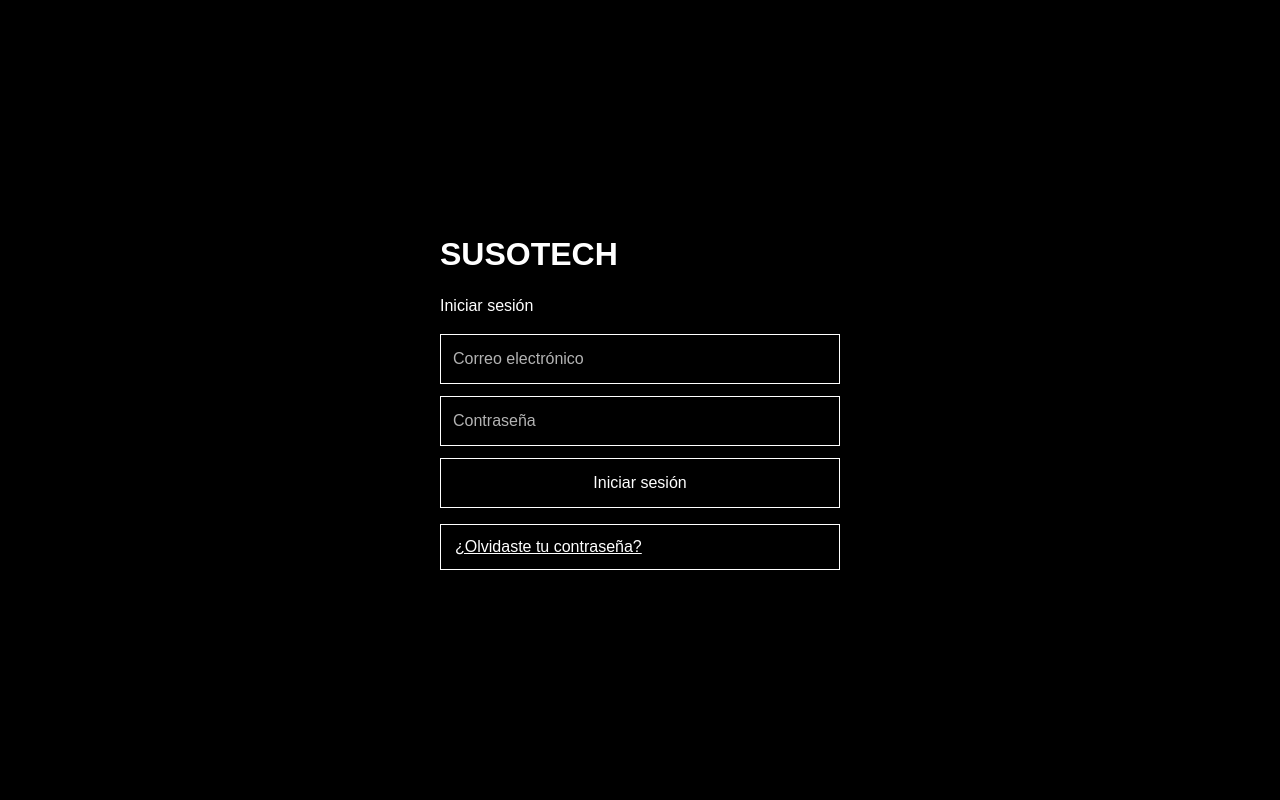
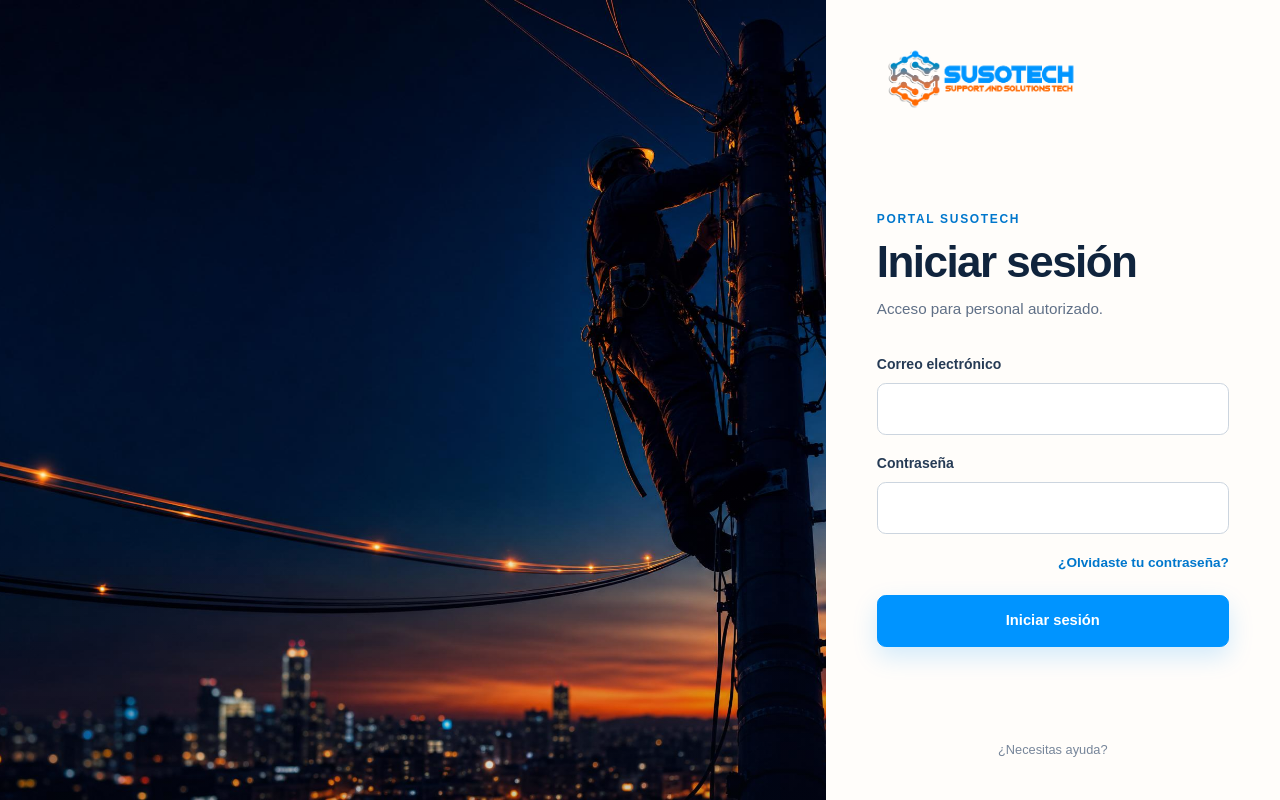
Before and after one commit to luisj305-lang/susotech-portal, a Next.js app: page /login in a window 1280 px wide. Built offline with nearby package versions, Linux system fonts and the light colour scheme; no server answers.

Commit message:
feat(auth): refresh login and recovery flow

```diff
--- /dev/null
+++ b/app/login/login.module.css
@@ -0,0 +1,310 @@
+.shell {
+  min-height: 100vh;
+  min-height: 100svh;
+  display: grid;
+  grid-template-rows: minmax(25svh, 32svh) minmax(0, 1fr);
+  overflow-x: hidden;
+  background: #ffffff;
+  color: #10243d;
+  color-scheme: light;
+}
+
+.visual {
+  position: relative;
+  min-height: 25svh;
+  overflow: hidden;
+  background: #04152d;
+}
+
+.visual::after {
+  position: absolute;
+  inset: 0;
+  content: "";
+  background: linear-gradient(180deg, transparent 60%, rgb(3 17 39 / 18%));
+  pointer-events: none;
+}
+
+.heroImage {
+  object-fit: cover;
+  object-position: 72% 45%;
+}
+
+.panel {
+  min-width: 0;
+  min-height: 68svh;
+  display: grid;
+  grid-template-rows: auto minmax(0, 1fr) auto;
+  padding: 1.5rem clamp(1.25rem, 6vw, 2.5rem) 1.25rem;
+  background: #fffdfa;
+}
+
+.brand {
+  display: flex;
+  align-items: center;
+  min-height: 3.5rem;
+}
+
+.logo {
+  width: clamp(12rem, 48vw, 15rem);
+  height: auto;
+  object-fit: contain;
+}
+
+.content {
+  width: 100%;
+  display: flex;
+  align-items: center;
+  justify-content: center;
+  padding: 2.5rem 0;
+}
+
+.formBlock {
+  width: min(100%, 25rem);
+}
+
+.heading {
+  margin-bottom: 2rem;
+}
+
+.heading h1 {
+  margin: 0;
+  color: #10243d;
+  font-size: clamp(2rem, 5vw, 2.75rem);
+  font-weight: 700;
+  line-height: 1.08;
+  letter-spacing: -0.035em;
+}
+
+.heading > p:last-child {
+  margin: 0.75rem 0 0;
+  color: #607087;
+  font-size: 0.95rem;
+  line-height: 1.6;
+}
+
+.eyebrow {
+  margin: 0 0 0.65rem;
+  color: #0077cc;
+  font-size: 0.75rem;
+  font-weight: 700;
+  letter-spacing: 0.14em;
+  text-transform: uppercase;
+}
+
+.form {
+  display: flex;
+  flex-direction: column;
+  gap: 1.15rem;
+}
+
+.field {
+  display: flex;
+  flex-direction: column;
+  gap: 0.5rem;
+  color: #263b55;
+  font-size: 0.875rem;
+  font-weight: 650;
+}
+
+.field input {
+  width: 100%;
+  min-height: 3.25rem;
+  padding: 0.75rem 0.9rem;
+  border: 1px solid #ccd5df;
+  border-radius: 0.55rem;
+  outline: none;
+  background: #ffffff;
+  color: #10243d;
+  font: inherit;
+  font-size: 1rem;
+  transition: border-color 160ms ease, box-shadow 160ms ease;
+}
+
+.field input:hover {
+  border-color: #96a5b6;
+}
+
+.field input:focus {
+  border-color: #0094ff;
+  box-shadow: 0 0 0 3px rgb(0 148 255 / 15%);
+}
+
+.field input:disabled {
+  cursor: not-allowed;
+  opacity: 0.65;
+}
+
+.field input:-webkit-autofill,
+.field input:-webkit-autofill:hover,
+.field input:-webkit-autofill:focus {
+  -webkit-text-fill-color: #10243d;
+  box-shadow: 0 0 0 1000px #ffffff inset;
+  caret-color: #10243d;
+}
+
+.primaryButton,
+.secondaryButton,
+.textButton {
+  min-height: 2.75rem;
+  border-radius: 0.55rem;
+  font: inherit;
+  font-size: 0.92rem;
+  font-weight: 700;
+  transition: background-color 160ms ease, border-color 160ms ease,
+    color 160ms ease, transform 160ms ease, opacity 160ms ease;
+}
+
+.primaryButton {
+  min-height: 3.25rem;
+  margin-top: 0.2rem;
+  border: 1px solid #0094ff;
+  background: #0094ff;
+  color: #ffffff;
+  box-shadow: 0 0.6rem 1.5rem rgb(0 148 255 / 18%);
+  cursor: pointer;
+}
+
+.primaryButton:hover:not(:disabled) {
+  border-color: #007dD8;
+  background: #007dD8;
+  transform: translateY(-1px);
+}
+
+.secondaryButton {
+  border: 1px solid #cbd5e1;
+  background: #ffffff;
+  color: #263b55;
+  cursor: pointer;
+}
+
+.secondaryButton:hover:not(:disabled) {
+  border-color: #0094ff;
+  color: #0077cc;
+}
+
+.textButton {
+  align-self: flex-end;
+  min-height: auto;
+  padding: 0;
+  border: 0;
+  background: transparent;
+  color: #0077cc;
+  font-size: 0.85rem;
+  cursor: pointer;
+}
+
+.textButton:hover:not(:disabled) {
+  color: #005fA5;
+  text-decoration: underline;
+  text-underline-offset: 0.2em;
+}
+
+.primaryButton:focus-visible,
+.secondaryButton:focus-visible,
+.textButton:focus-visible {
+  outline: 2px solid #0094ff;
+  outline-offset: 3px;
+}
+
+.primaryButton:disabled,
+.secondaryButton:disabled,
+.textButton:disabled {
+  cursor: not-allowed;
+  opacity: 0.6;
+  transform: none;
+}
+
+.status {
+  margin: 1.25rem 0 0;
+  padding: 0.85rem 1rem;
+  border: 1px solid #dce4ec;
+  border-radius: 0.55rem;
+  background: #f4f8fb;
+  color: #334a64;
+  font-size: 0.875rem;
+  line-height: 1.5;
+}
+
+.help {
+  color: #77869a;
+  font-size: 0.8rem;
+  text-align: center;
+}
+
+@media (min-width: 768px) {
+  .shell {
+    grid-template-columns: minmax(0, 1.1fr) minmax(22.5rem, 0.9fr);
+    grid-template-rows: 1fr;
+  }
+
+  .visual,
+  .panel {
+    min-height: 100vh;
+    min-height: 100svh;
+  }
+
+  .heroImage {
+    object-position: 64% center;
+  }
+
+  .panel {
+    padding: clamp(1.75rem, 3.2vw, 3rem);
+  }
+
+  .logo {
+    width: clamp(12rem, 21vw, 15rem);
+  }
+
+  .content {
+    padding: 2rem 0;
+  }
+
+  .heading h1 {
+    font-size: clamp(2.15rem, 4vw, 2.75rem);
+  }
+}
+
+@media (min-width: 1200px) {
+  .shell {
+    grid-template-columns: minmax(0, 64.5fr) minmax(25rem, 35.5fr);
+  }
+
+  .heroImage {
+    object-position: 60% center;
+  }
+
+  .panel {
+    padding-inline: clamp(2.75rem, 4vw, 5rem);
+  }
+
+  .logo {
+    width: clamp(13rem, 16vw, 16rem);
+  }
+}
+
+@media (min-width: 768px) and (max-height: 760px) {
+  .panel {
+    padding-block: 1.5rem;
+  }
+
+  .content {
+    padding-block: 1.25rem;
+  }
+
+  .heading {
+    margin-bottom: 1.4rem;
+  }
+
+  .form {
+    gap: 0.9rem;
+  }
+}
+
+@media (prefers-reduced-motion: reduce) {
+  .field input,
+  .primaryButton,
+  .secondaryButton,
+  .textButton {
+    transition: none;
+  }
+}
--- a/app/login/page.tsx
+++ b/app/login/page.tsx
@@ -1,8 +1,11 @@
 "use client";
 
+import Image from "next/image";
 import { useState } from "react";
 import { useRouter } from "next/navigation";
 import { supabase } from "@/lib/supabase/client";
+import { recoveryClient } from "@/lib/supabase/recovery-client";
+import styles from "./login.module.css";
 
 export default function LoginPage() {
   const [mode, setMode] = useState<"login" | "recovery">("login");
@@ -38,7 +41,7 @@ export default function LoginPage() {
     setIsLoading(true);
     setMessage("");
 
-    const { error } = await supabase.auth.resetPasswordForEmail(email, {
+    const { error } = await recoveryClient.auth.resetPasswordForEmail(email, {
       redirectTo: `${window.location.origin}/reset-password`,
     });
 
@@ -54,120 +57,137 @@ export default function LoginPage() {
   };
 
   return (
-    <main
-      style={{
-        minHeight: "100vh",
-        display: "flex",
-        alignItems: "center",
-        justifyContent: "center",
-        padding: "20px",
-      }}
-    >
-      <div
-        style={{
-          width: "100%",
-          maxWidth: "400px",
-          display: "flex",
-          flexDirection: "column",
-          gap: "16px",
-        }}
-      >
-        <h1 style={{ fontSize: "32px", fontWeight: "bold" }}>SUSOTECH</h1>
+    <main className={styles.shell}>
+      <section className={styles.visual} aria-hidden="true">
+        <Image
+          src="/login/login-hero.jpg"
+          alt=""
+          fill
+          priority
+          sizes="(max-width: 767px) 100vw, (max-width: 1199px) 55vw, 65vw"
+          className={styles.heroImage}
+        />
+      </section>
+
+      <section className={styles.panel} aria-labelledby="login-title">
+        <div className={styles.brand}>
+          <Image
+            src="/login/susotech-logo.png"
+            alt="Susotech — Support and Solutions Tech"
+            width={1890}
+            height={684}
+            priority
+            className={styles.logo}
+          />
+        </div>
+
+        <div className={styles.content}>
+          <div className={styles.formBlock}>
+            <div className={styles.heading}>
+              <p className={styles.eyebrow}>Portal Susotech</p>
+              <h1 id="login-title">
+                {mode === "login" ? "Iniciar sesión" : "Recuperar contraseña"}
+              </h1>
+              <p>
+                {mode === "login"
+                  ? "Acceso para personal autorizado."
+                  : "Ingresa tu correo y te enviaremos un enlace para continuar."}
+              </p>
+            </div>
 
             {mode === "login" ? (
               <>
-            <h2>Iniciar sesión</h2>
-
-            <form onSubmit={handleLogin} style={{ display: "flex", flexDirection: "column", gap: "12px" }}>
+                <form onSubmit={handleLogin} className={styles.form}>
+                  <label className={styles.field}>
+                    <span>Correo electrónico</span>
                     <input
                       type="email"
-                placeholder="Correo electrónico"
+                      name="email"
+                      autoComplete="email"
                       value={email}
                       onChange={(event) => setEmail(event.target.value)}
                       required
                       disabled={isLoading}
-                style={{ padding: "12px" }}
                     />
+                  </label>
 
+                  <label className={styles.field}>
+                    <span>Contraseña</span>
                     <input
                       type="password"
-                placeholder="Contraseña"
+                      name="password"
+                      autoComplete="current-password"
                       value={password}
                       onChange={(event) => setPassword(event.target.value)}
                       required
                       disabled={isLoading}
-                style={{ padding: "12px" }}
                     />
-
-              <button
-                type="submit"
-                disabled={isLoading}
-                style={{ padding: "12px", cursor: isLoading ? "not-allowed" : "pointer" }}
-              >
-                {isLoading ? "Ingresando..." : "Iniciar sesión"}
-              </button>
-            </form>
+                  </label>
 
                   <button
                     type="button"
                     onClick={() => setMode("recovery")}
                     disabled={isLoading}
-              style={{
-                background: "none",
-                border: "1px solid currentColor",
-                padding: "10px 14px",
-                textAlign: "left",
-                cursor: "pointer",
-                textDecoration: "underline",
-              }}
+                    className={styles.textButton}
                   >
                     ¿Olvidaste tu contraseña?
                   </button>
+
+                  <button
+                    type="submit"
+                    disabled={isLoading}
+                    aria-busy={isLoading}
+                    className={styles.primaryButton}
+                  >
+                    {isLoading ? "Ingresando..." : "Iniciar sesión"}
+                  </button>
+                </form>
               </>
             ) : (
-          <>
-            <h2>Recuperar contraseña</h2>
-
-            <form onSubmit={handleRecovery} style={{ display: "flex", flexDirection: "column", gap: "12px" }}>
+              <form onSubmit={handleRecovery} className={styles.form}>
+                <label className={styles.field}>
+                  <span>Correo electrónico</span>
                   <input
                     type="email"
-                placeholder="Correo electrónico"
+                    name="recovery-email"
+                    autoComplete="email"
                     value={email}
                     onChange={(event) => setEmail(event.target.value)}
                     required
                     disabled={isLoading}
-                style={{ padding: "12px" }}
                   />
+                </label>
 
                 <button
                   type="submit"
                   disabled={isLoading}
-                style={{ padding: "12px", cursor: isLoading ? "not-allowed" : "pointer" }}
+                  aria-busy={isLoading}
+                  className={styles.primaryButton}
                 >
                   {isLoading ? "Enviando..." : "Enviar enlace"}
                 </button>
-            </form>
 
                 <button
                   type="button"
                   onClick={() => setMode("login")}
                   disabled={isLoading}
-              style={{
-                background: "none",
-                border: "1px solid currentColor",
-                padding: "10px 14px",
-                textAlign: "left",
-                cursor: "pointer",
-                textDecoration: "underline",
-              }}
+                  className={styles.secondaryButton}
                 >
                   Volver al inicio de sesión
                 </button>
-          </>
+              </form>
             )}
 
-        {message && <p role="status">{message}</p>}
+            {message && (
+              <p role="status" aria-live="polite" className={styles.status}>
+                {message}
+              </p>
+            )}
           </div>
+        </div>
+
+        <footer className={styles.help}>¿Necesitas ayuda?</footer>
+      </section>
     </main>
   );
 }
--- /dev/null
+++ b/src/lib/supabase/recovery-client.ts
@@ -0,0 +1,14 @@
+import { createClient } from "@supabase/supabase-js";
+
+export const recoveryClient = createClient(
+  process.env.NEXT_PUBLIC_SUPABASE_URL!,
+  process.env.NEXT_PUBLIC_SUPABASE_ANON_KEY!,
+  {
+    auth: {
+      flowType: "implicit",
+      detectSessionInUrl: false,
+      persistSession: false,
+      autoRefreshToken: false,
+    },
+  },
+);
```
Also changed, not shown: app/reset-password/page.tsx (+29 -32 lines), public/login/login-hero.jpg (added), public/login/susotech-logo.png (added). Lines whose indentation alone changed are shown as unchanged.
